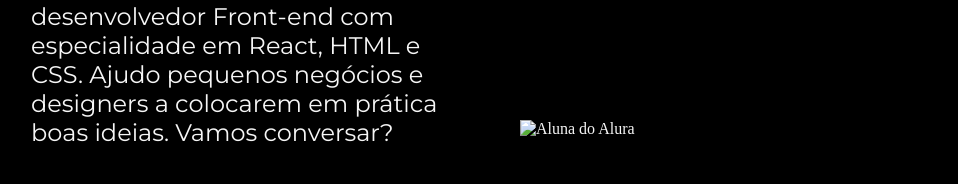
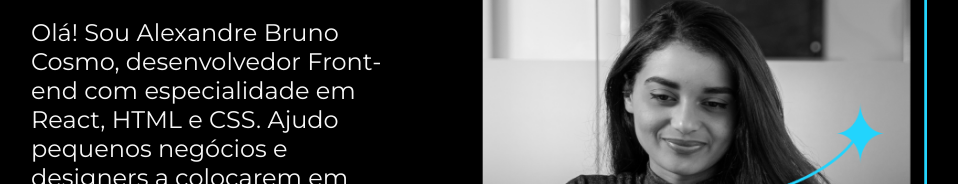
Before and after one commit to ABCOSMO/Portifolio-Alexandre, a plain HTML site: page index.html in a window 1280 px wide. Shown: the part 411-595 px from the top of the page, without its empty margins (161-1119 px from the left). Drawn offline with nearby package versions, Linux system fonts and the light colour scheme.

Commit message:
Update index.html

```diff
--- a/index.html
+++ b/index.html
@@ -30,7 +30,7 @@
                 </a>
             </div>
         </section>
-        <img class="apresentacao__imagem" src="imagens/imagem.png" alt="Aluna do Alura">
+        <img class="apresentacao__imagem" src="assets/imagem.png" alt="Aluna do Alura">
     </main>
     <footer class="rodape">
         <p>Desenovlido por Alexandre Bruno Cosmo.</p>
```
